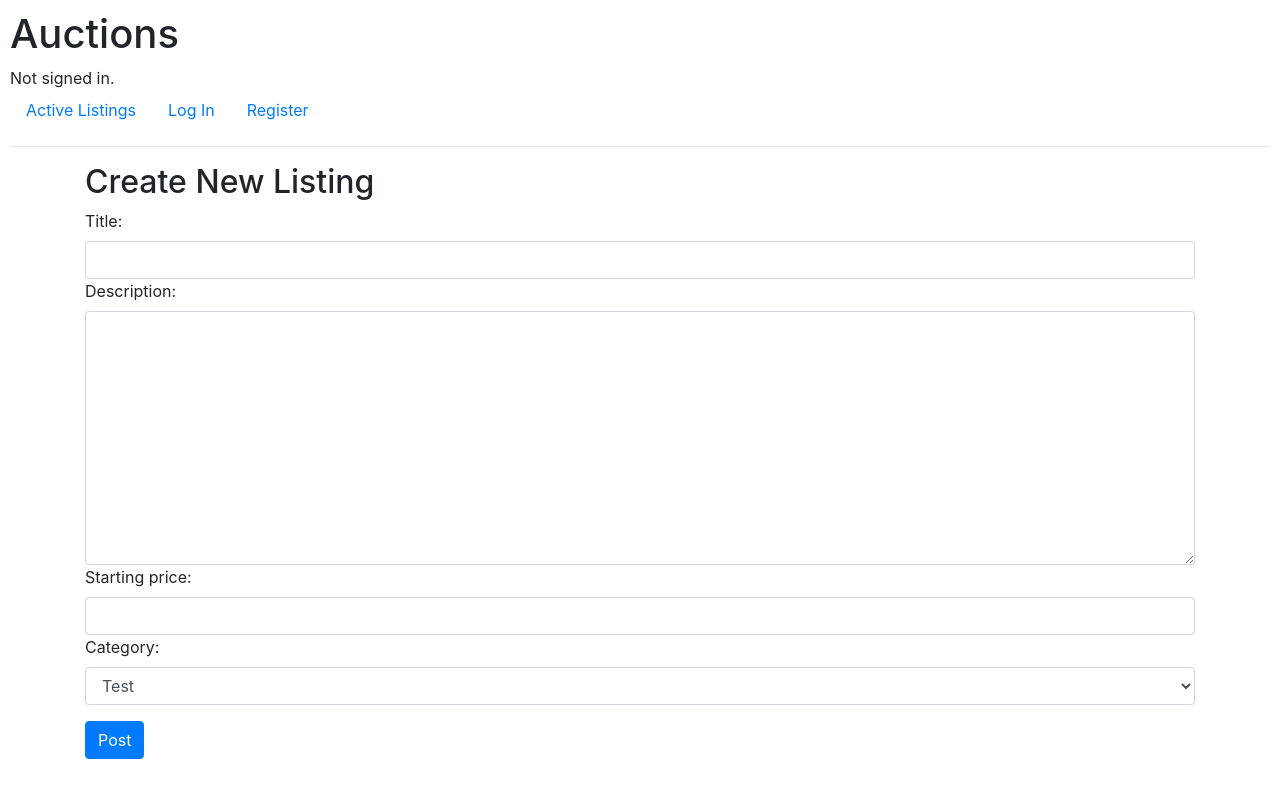
After one commit to PagiY/cs50-web, a Django app: page /new_listing in a window 1280 px wide. The commit adds this page. Run offline with Django 3.2, Linux system fonts and the light colour scheme; some libraries are stand-ins or nearby versions.

Commit message:
WIP on creating new listing
- added db for listing
- added forms for listing
- added bid and comment db

```diff
--- /dev/null
+++ b/Project-02/auctions/forms.py
@@ -0,0 +1,15 @@
+from django import forms
+from auctions.models import List
+
+CATEGORIES = [ ('test', 'Test') ]
+
+class ListForm(forms.ModelForm):
+    class Meta:
+        model = List
+        fields = ['title', 'description', 'starting_price', 'category']
+        widgets = {
+            'title': forms.TextInput(attrs={'class': 'form-control'}),
+            'description': forms.Textarea(attrs={'class': 'form-control'}),
+            'starting_price': forms.NumberInput(attrs = {'class': 'form-control'}),
+            'category': forms.Select(choices = CATEGORIES, attrs = {'class': 'form-control'})
+        }
--- a/Project-02/auctions/models.py
+++ b/Project-02/auctions/models.py
@@ -4,3 +4,19 @@ from django.db import models
 
 class User(AbstractUser):
     pass
+
+class List(models.Model):
+    title = models.CharField(max_length = 64)
+    description = models.CharField(max_length = 1000)
+    starting_price = models.FloatField()
+    category = models.CharField(max_length = 64)
+    user = models.ForeignKey(User, on_delete = models.CASCADE)
+    status = models.BooleanField()
+
+class Bid(models.Model):
+    bid = models.ForeignKey(List, on_delete = models.CASCADE)
+
+class Comment(models.Model):
+    listing = models.ForeignKey(List, on_delete = models.CASCADE)
+    user = models.ForeignKey(User, on_delete = models.CASCADE)
+    user_comment = models.CharField(max_length = 500)
--- a/Project-02/auctions/templates/auctions/layout.html
+++ b/Project-02/auctions/templates/auctions/layout.html
@@ -22,6 +22,14 @@
             </li>
             {% if user.is_authenticated %}
                 <li class="nav-item">
+                    <a class="nav-link" href="{% url 'new_listing' %}">Create New Listing</a>
+                </li>
+
+                <li class = "nav-item">
+                    <a class = "nav-link" href = "">Watchlist</a>
+                </li>
+
+                <li class="nav-item">
                     <a class="nav-link" href="{% url 'logout' %}">Log Out</a>
                 </li>
             {% else %}
--- /dev/null
+++ b/Project-02/auctions/templates/auctions/new_listing.html
@@ -0,0 +1,16 @@
+{% extends "auctions/layout.html" %}
+
+{% block body %}
+
+    <div class = "container">
+        <h2>Create New Listing</h2>
+
+        <form>
+            {{form}}
+
+            <button class = "mt-3 btn btn-primary" type = "submit">Post</submit>
+        </form>
+
+    </div>
+
+{% endblock %}
--- a/Project-02/auctions/urls.py
+++ b/Project-02/auctions/urls.py
@@ -6,5 +6,6 @@ urlpatterns = [
     path("", views.index, name="index"),
     path("login", views.login_view, name="login"),
     path("logout", views.logout_view, name="logout"),
-    path("register", views.register, name="register")
+    path("register", views.register, name="register"),
+    path("new_listing", views.new_listing, name = "new_listing")
 ]
--- a/Project-02/auctions/views.py
+++ b/Project-02/auctions/views.py
@@ -5,7 +5,7 @@ from django.shortcuts import render
 from django.urls import reverse
 
 from .models import User
-
+from .forms import ListForm
 
 def index(request):
     return render(request, "auctions/index.html")
@@ -61,3 +61,8 @@ def register(request):
         return HttpResponseRedirect(reverse("index"))
     else:
         return render(request, "auctions/register.html")
+
+def new_listing(request):
+    return render(request, "auctions/new_listing.html", {
+        "form": ListForm()
+    })
```
